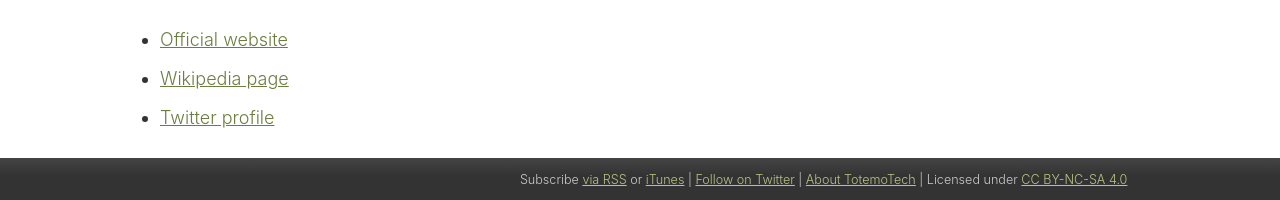
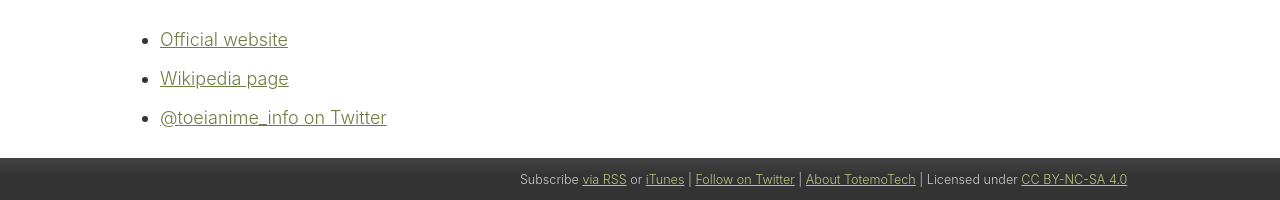
Before and after one commit to tagawa/TotemoTech, a Jekyll site: the page built from docs/_pages/companies/toei-animation.md, in a window 1280 px wide. Shown: the part 1143-1343 px from the top of the page. Built offline with Jekyll 4.4.1, drawn with Linux system fonts in a browser that asks for light colours; comment, search, counter and statistics services are not loaded.

Commit message:
Added Twitter links

```diff
--- a/docs/_layouts/company.html
+++ b/docs/_layouts/company.html
@@ -23,7 +23,7 @@ layout: default
     <ul>
         <li><a href="{{ page.url }}" target="_blank" rel="noopener">Official website</a></li>
         <li><a href="{{ page.wikipedia }}" target="_blank" rel="noopener">Wikipedia page</a></li>
-        <li><a href="{{ page.twitter }}" target="_blank" rel="noopener">Twitter profile</a></li>
+        <li><a href="https://twitter.com/{{ page.twitter }}" target="_blank" rel="noopener">@{{ page.twitter }} on Twitter</a></li>
     </ul>
 
 </article>
```
Also changed, not shown: other parts of docs/_layouts/company.html (+1 -1 lines).
